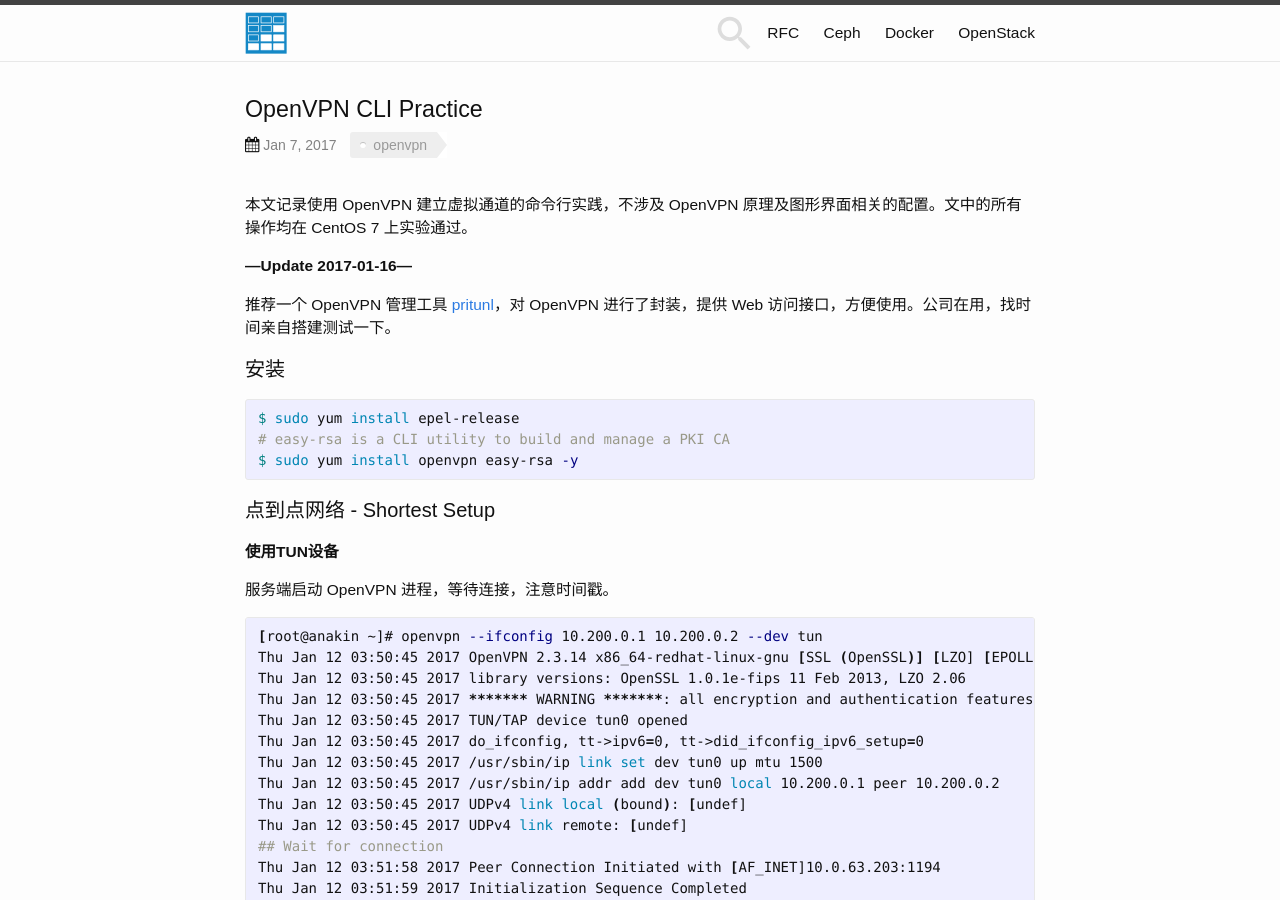
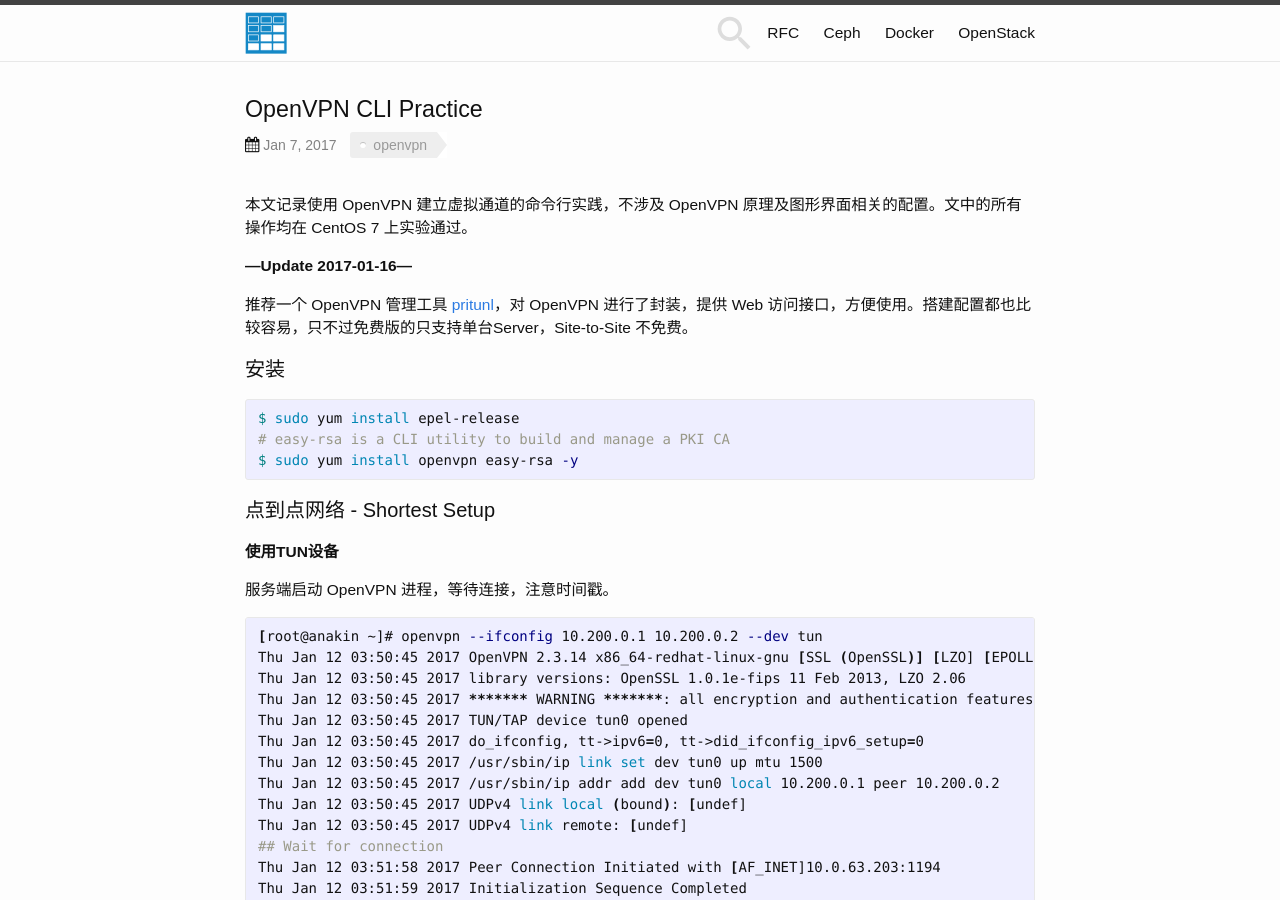
Before and after one commit to zhjwpku/zhjwpku.github.io, a Jekyll site: the page built from _posts/2017-01-07-openvpn-cli-practice.markdown, in a window 1280 px wide and 900 px high. Built offline with Jekyll 4.4.1, drawn with Linux system fonts in a browser that asks for light colours; comment, search, counter and statistics services are not loaded.

Commit message:
already tried the pritunl
Signed-off-by: Zhao Junwang <zhjwpku@gmail.com>

```diff
--- a/_posts/2017-01-07-openvpn-cli-practice.markdown
+++ b/_posts/2017-01-07-openvpn-cli-practice.markdown
@@ -10,7 +10,7 @@
 
 **---Update 2017-01-16---**
 
-推荐一个 OpenVPN 管理工具 [pritunl][pritunl]，对 OpenVPN 进行了封装，提供 Web 访问接口，方便使用。公司在用，找时间亲自搭建测试一下。
+推荐一个 OpenVPN 管理工具 [pritunl][pritunl]，对 OpenVPN 进行了封装，提供 Web 访问接口，方便使用。搭建配置都也比较容易，只不过免费版的只支持单台Server，Site-to-Site 不免费。
 
 <h4>安装</h4>
 
```
